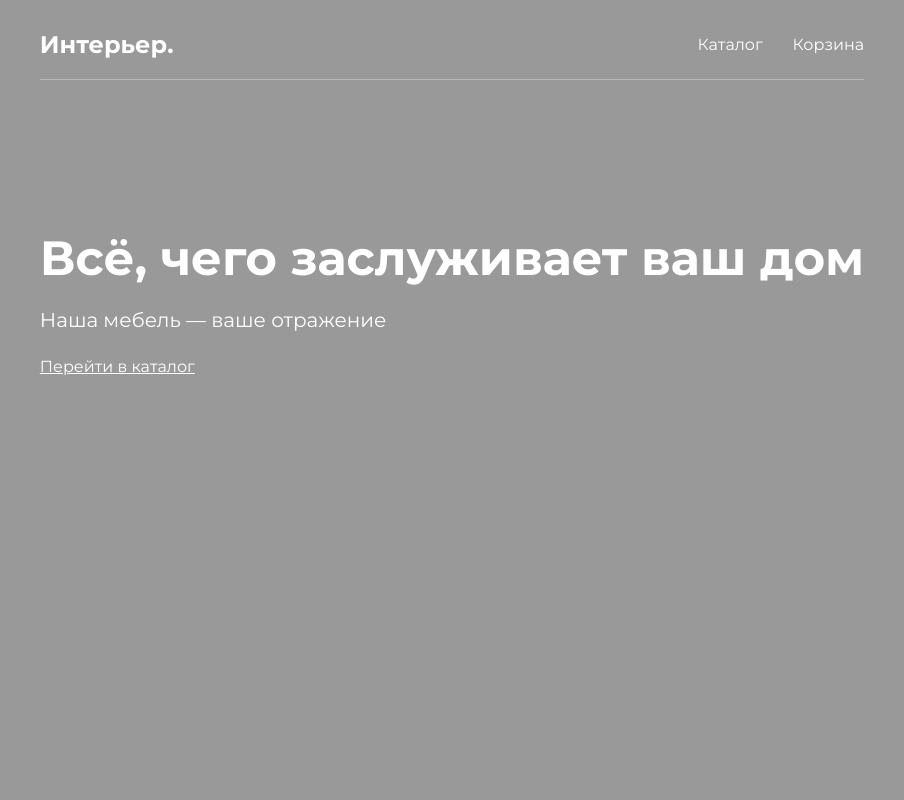
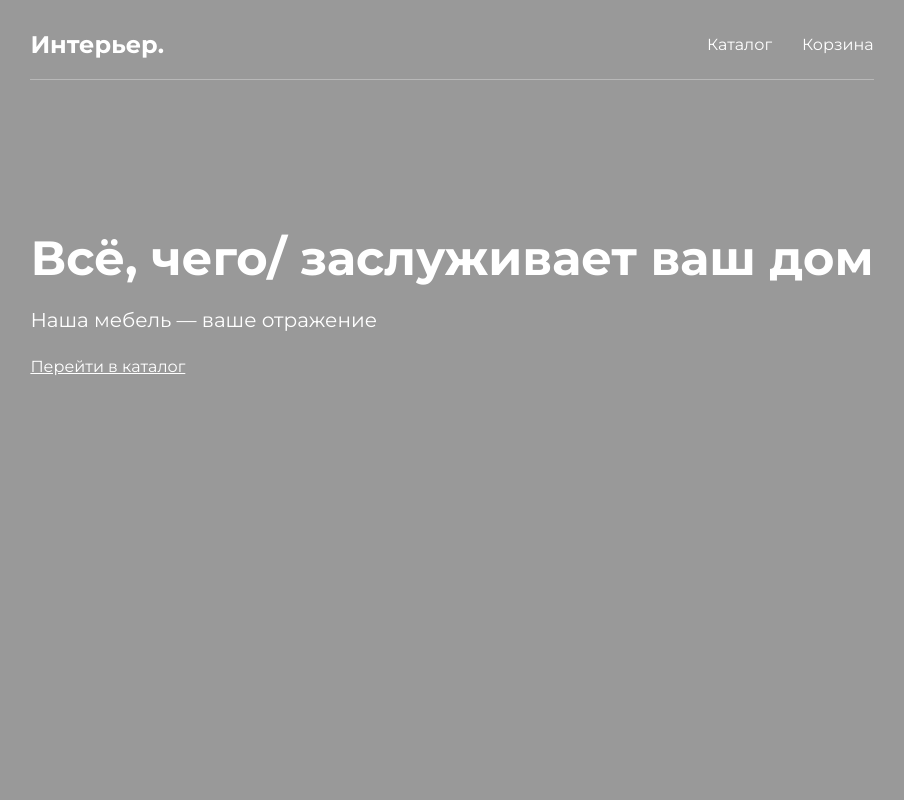
Before and after one commit to melnik257/mebel, a plain HTML site: page index.html in a window 1280 px wide. Shown: the top 800 px of the page, without its empty margins (188-1092 px from the left). Drawn offline with Linux system fonts and the light colour scheme.

Commit message:
Update index.html

```diff
--- a/index.html
+++ b/index.html
@@ -24,7 +24,7 @@
             </header>
 
             <div class="hero-content">
-                <h1>Всё, чего заслуживает ваш дом</h1>
+                <h1>Всё, чего/ заслуживает ваш дом</h1>
                 <p>Наша мебель — ваше отражение</p>
                 <a href="#" class="hero-link">Перейти в каталог</a>
             </div>
```
